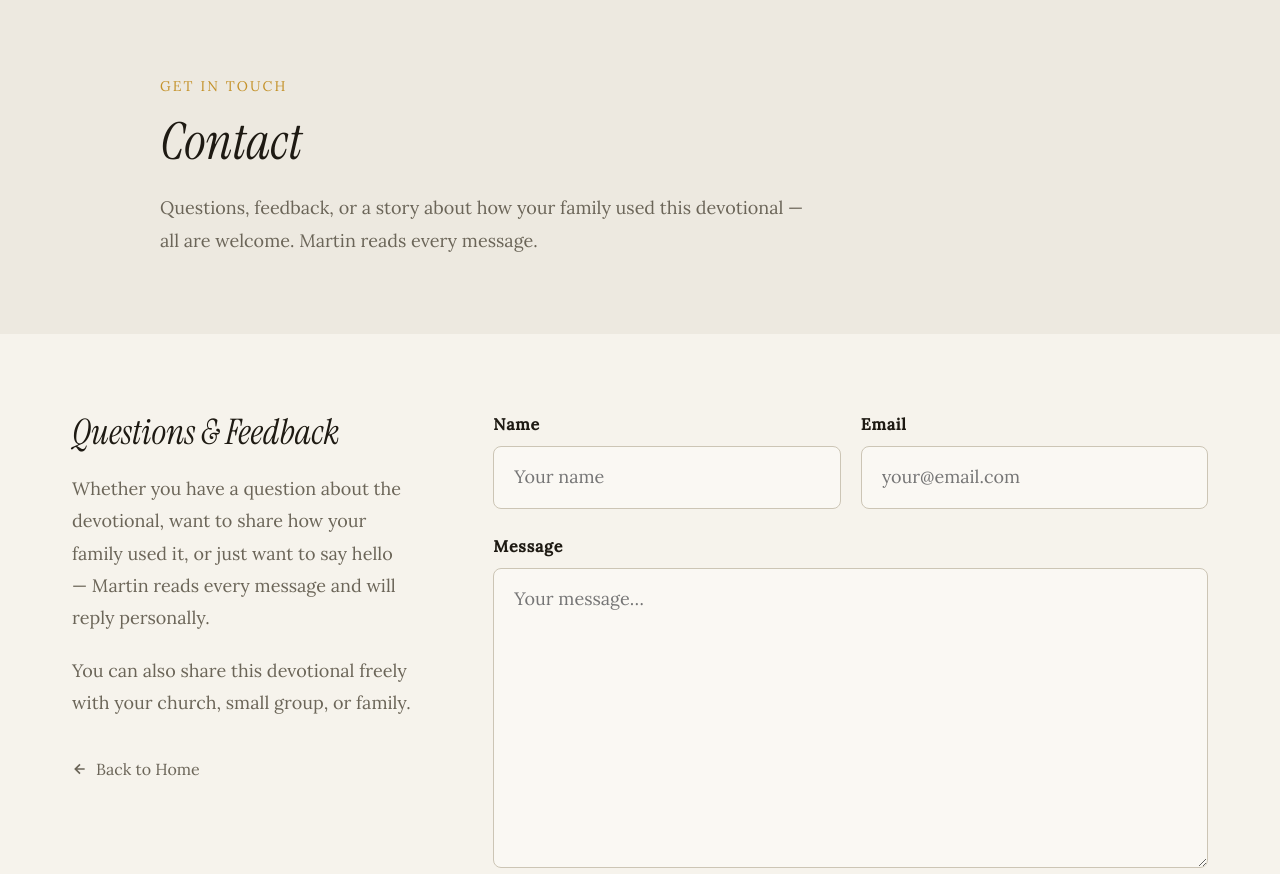
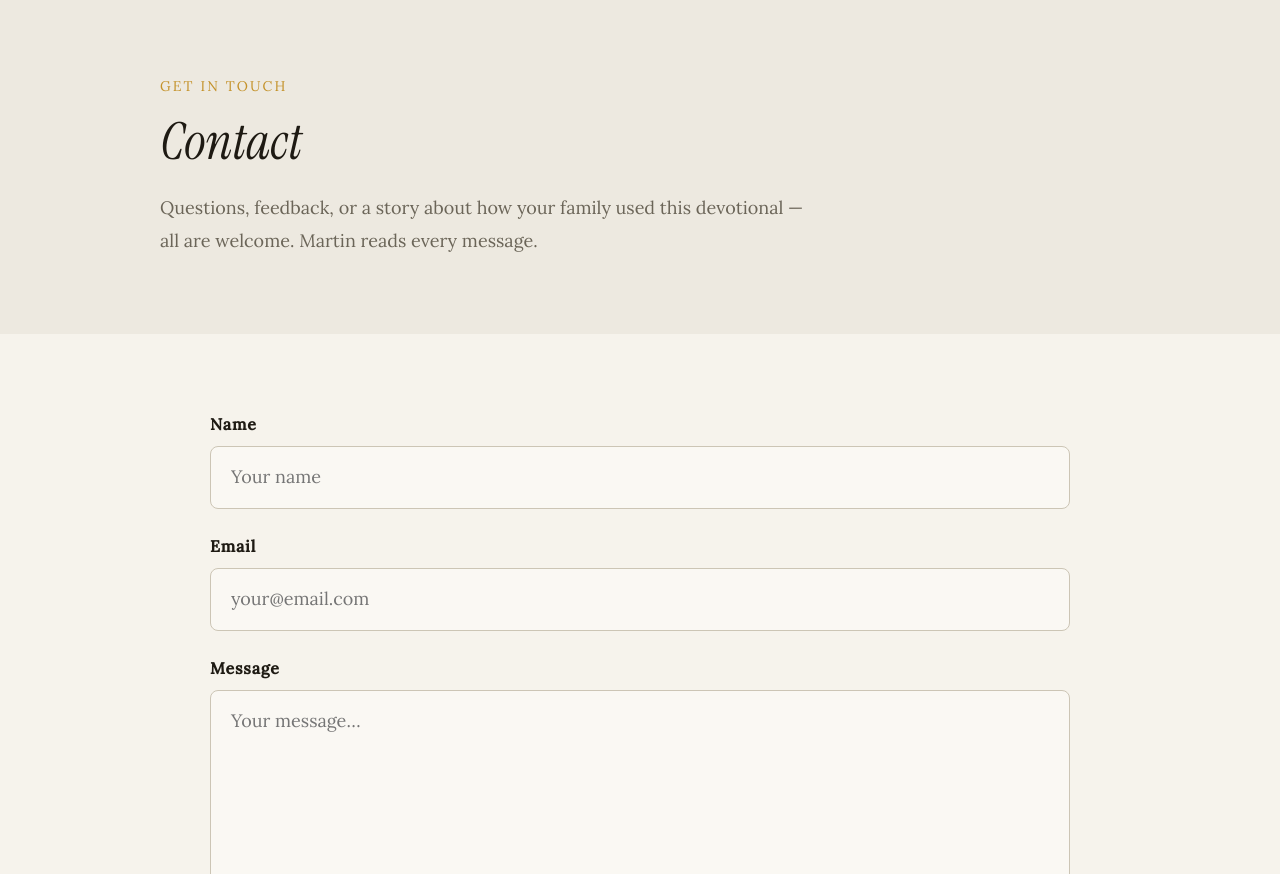
Before and after one commit to MartinGallagher-code/Christmas_tree_devotional, a website: page contact.html in a window 1280 px wide. Shown: the part 78-952 px from the top of the page. Drawn offline with Linux system fonts and the light colour scheme.

Commit message:
feat: restructure contact page layout and enhance form styling for better usability

```diff
--- a/contact.html
+++ b/contact.html
@@ -73,18 +73,6 @@
 
     <div class="contact-wrap">
 
-      <div class="contact-sidebar">
-        <h2>Questions &amp; Feedback</h2>
-        <p>Whether you have a question about the devotional, want to share how your family used it, or just want to say hello — Martin reads every message and will reply personally.</p>
-        <p>You can also share this devotional freely with your church, small group, or family.</p>
-        <a href="index.html" class="contact-back">
-          <svg width="16" height="16" viewBox="0 0 24 24" fill="none" stroke="currentColor" stroke-width="2.5" aria-hidden="true"><path d="M19 12H5M12 19l-7-7 7-7"/></svg>
-          Back to Home
-        </a>
-      </div>
-
-      <div class="contact-main">
-
       <div id="form-success" class="form-success" role="alert">
         <strong>Message sent.</strong> Thank you for getting in touch — Martin will reply as soon as he can.
       </div>
@@ -95,15 +83,14 @@
         method="POST"
         id="contact-form"
       >
-          <div class="form-row">
         <div class="form-group">
           <label for="name">Name</label>
           <input type="text" id="name" name="name" autocomplete="name" required placeholder="Your name">
         </div>
+
         <div class="form-group">
           <label for="email">Email</label>
           <input type="email" id="email" name="email" autocomplete="email" required placeholder="your@email.com">
-            </div>
         </div>
 
         <div class="form-group">
@@ -117,7 +104,13 @@
         </button>
       </form>
 
+      <div class="week-nav">
+        <a href="index.html">
+          <svg width="16" height="16" viewBox="0 0 24 24" fill="none" stroke="currentColor" stroke-width="2.5" aria-hidden="true"><path d="M19 12H5M12 19l-7-7 7-7"/></svg>
+          Back to Home
+        </a>
       </div>
+
     </div>
   </main>
 
--- a/style.css
+++ b/style.css
@@ -1207,52 +1207,12 @@ a { transition: color var(--transition-interactive); }
 
 /* === CONTACT PAGE === */
 .contact-wrap {
-  max-width: var(--content-wide);
-  margin: 0 auto;
-  padding: clamp(var(--space-12), 6vw, var(--space-24)) var(--space-8);
-  display: grid;
-  grid-template-columns: 1fr 2fr;
-  gap: var(--space-16);
-  align-items: start;
-}
-
-.contact-sidebar h2 {
-  font-size: var(--text-xl);
-  font-weight: 400;
-  font-style: italic;
-  color: var(--color-text);
-  margin-bottom: var(--space-5);
-}
-
-.contact-sidebar p {
-  font-size: var(--text-base);
-  color: var(--color-text-muted);
-  line-height: 1.8;
-  margin-bottom: var(--space-5);
-  max-width: none;
-}
-
-.contact-back {
-  display: inline-flex;
-  align-items: center;
-  gap: var(--space-2);
-  margin-top: var(--space-4);
-  font-size: var(--text-sm);
-  color: var(--color-text-muted);
-  text-decoration: none;
-  transition: color var(--transition-interactive);
-}
-
-.contact-back:hover {
-  color: var(--color-primary);
+  width: min(860px, 100% - var(--space-12));
+  margin-inline: auto;
+  padding-block: clamp(var(--space-12), 6vw, var(--space-24));
 }
 
 /* === CONTACT FORM === */
-.form-row {
-  display: grid;
-  grid-template-columns: 1fr 1fr;
-  gap: var(--space-5);
-}
 
 .form-group {
   margin-bottom: var(--space-6);
@@ -1327,14 +1287,3 @@ a { transition: color var(--transition-interactive); }
   line-height: 1.7;
   margin-bottom: var(--space-6);
 }
-
-@media (max-width: 768px) {
-  .contact-wrap {
-    grid-template-columns: 1fr;
-    gap: var(--space-8);
-  }
-
-  .form-row {
-    grid-template-columns: 1fr;
-  }
-}
```
Lines whose indentation alone changed are shown as unchanged.
